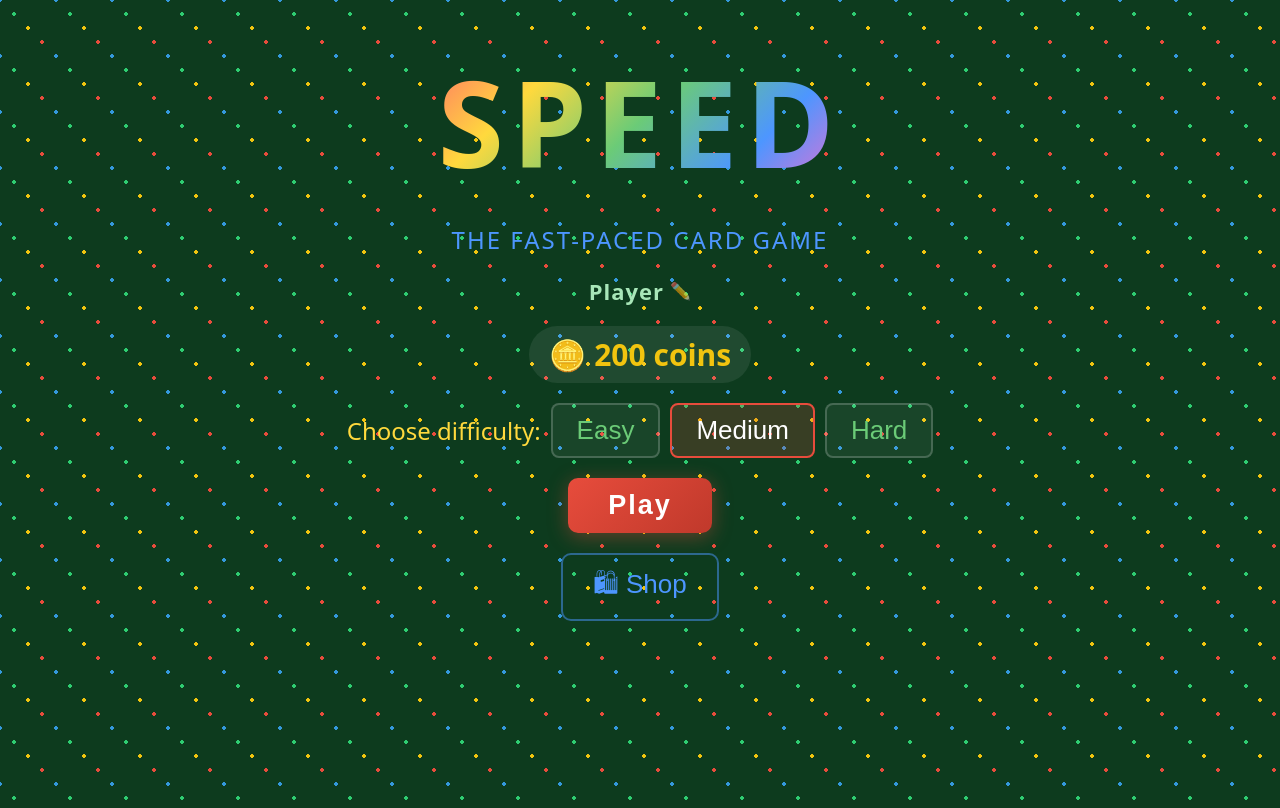
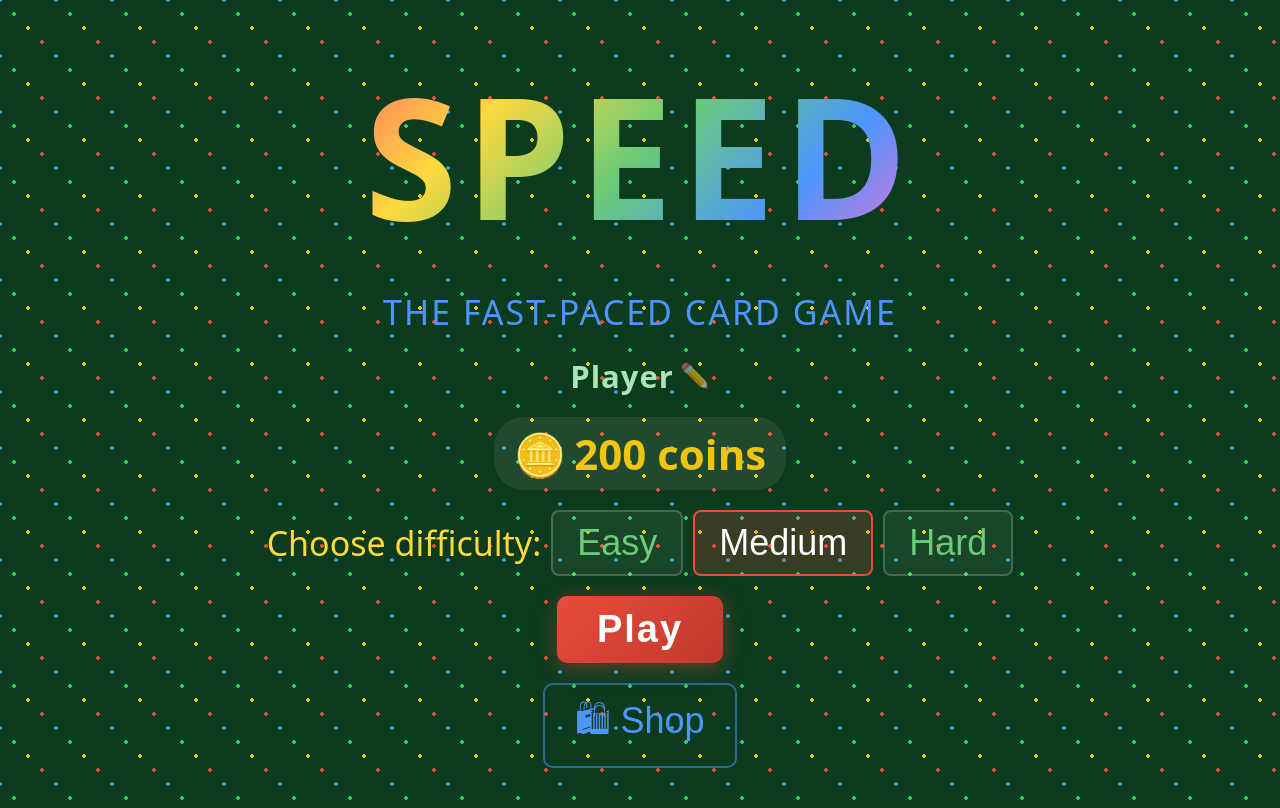
Before and after one commit to gilma88/speed, a React (Vite) app: page / in a window 1280 px wide. Built offline with nearby package versions, Linux system fonts and the light colour scheme.

Commit message:
Increase all font sizes by 40% again
Co-Authored-By: Claude Sonnet 4.6 <noreply@anthropic.com>

```diff
--- a/src/components/GameBoard.css
+++ b/src/components/GameBoard.css
@@ -24,7 +24,7 @@
   padding: 6px 14px;
   border-radius: 8px;
   cursor: pointer;
-  font-size: 23px;
+  font-size: 32px;
   transition: all 0.2s;
 }
 
@@ -33,11 +33,11 @@
 .coin-display-sm {
   color: #f1c40f;
   font-weight: 600;
-  font-size: 27px;
+  font-size: 38px;
 }
 
 .diff-badge {
-  font-size: 20px;
+  font-size: 28px;
   font-weight: 700;
   letter-spacing: 2px;
   color: #ff6bcb;
@@ -54,7 +54,7 @@
   border-radius: 10px;
   background: rgba(255,255,255,0.08);
   color: #ffd93d;
-  font-size: 27px;
+  font-size: 38px;
   font-weight: 600;
 }
 
@@ -72,7 +72,7 @@
 
 .coins-earned {
   color: #f1c40f;
-  font-size: 38px;
+  font-size: 53px;
   font-weight: 700;
   margin: 4px 0 0;
 }
@@ -102,12 +102,12 @@
 }
 
 .gameover-icon {
-  font-size: 85px;
+  font-size: 119px;
   line-height: 1;
 }
 
-.win-text { color: #2ecc71; font-size: 54px; font-weight: 800; }
-.lose-text { color: #e74c3c; font-size: 54px; font-weight: 800; }
+.win-text { color: #2ecc71; font-size: 76px; font-weight: 800; }
+.lose-text { color: #e74c3c; font-size: 76px; font-weight: 800; }
 
 .gameover-buttons {
   display: flex;
@@ -136,13 +136,13 @@
 
 .area-label {
   color: #ffd93d;
-  font-size: 23px;
+  font-size: 32px;
   margin: 0;
   text-transform: uppercase;
   letter-spacing: 1px;
 }
 
-.card-count { color: #6bcb77; font-size: 20px; }
+.card-count { color: #6bcb77; font-size: 28px; }
 
 .tableau {
   display: flex;
@@ -177,7 +177,7 @@
   align-items: center;
   justify-content: center;
   color: rgba(255,255,255,0.2);
-  font-size: 30px;
+  font-size: 42px;
   transition: all 0.2s;
 }
 
@@ -211,7 +211,7 @@
   border-style: dashed;
   border-color: rgba(255,255,255,0.35);
   color: rgba(255,255,255,0.35);
-  font-size: 30px;
+  font-size: 42px;
 }
 
 .spit-pile-area {
@@ -222,14 +222,14 @@
 }
 
 .pile-count {
-  font-size: 20px;
+  font-size: 28px;
   color: #4d96ff;
 }
 
 /* Spit button */
 .spit-btn {
   padding: 14px 50px;
-  font-size: 35px;
+  font-size: 49px;
   font-weight: 900;
   letter-spacing: 4px;
   border: none;
@@ -257,7 +257,7 @@
   background: none;
   border: none;
   cursor: pointer;
-  font-size: 17px;
+  font-size: 24px;
   padding: 0 4px;
   opacity: 0.6;
   transition: opacity 0.2s;
@@ -287,14 +287,14 @@
   min-width: 280px;
 }
 
-.name-edit-box p { color: #ccc; font-size: 19px; letter-spacing: 1px; }
+.name-edit-box p { color: #ccc; font-size: 27px; letter-spacing: 1px; }
 
 .name-input {
   background: rgba(255,255,255,0.1);
   border: 1px solid rgba(255,255,255,0.3);
   border-radius: 8px;
   color: #fff;
-  font-size: 24px;
+  font-size: 34px;
   padding: 8px 14px;
   width: 100%;
   outline: none;
@@ -312,14 +312,14 @@
 
 .hint-text {
   color: #ff6bcb;
-  font-size: 20px;
+  font-size: 28px;
   margin: 0;
   min-height: 16px;
 }
 
 .btn-primary {
   padding: 12px 40px;
-  font-size: 27px;
+  font-size: 38px;
   font-weight: 700;
   border: none;
   border-radius: 10px;
--- a/src/components/Menu.css
+++ b/src/components/Menu.css
@@ -8,7 +8,7 @@
 }
 
 .menu-title {
-  font-size: 120px;
+  font-size: 168px;
   font-weight: 900;
   letter-spacing: 8px;
   background: linear-gradient(135deg, #ff6b6b, #ffd93d, #6bcb77, #4d96ff, #ff6bcb);
@@ -22,7 +22,7 @@
 .menu-sub {
   color: #4d96ff;
   margin: 0;
-  font-size: 24px;
+  font-size: 34px;
   letter-spacing: 2px;
   text-transform: uppercase;
 }
@@ -35,7 +35,7 @@
 
 .player-name-display {
   color: #a8e6b8;
-  font-size: 22px;
+  font-size: 31px;
   font-weight: 600;
   letter-spacing: 1px;
 }
@@ -44,7 +44,7 @@
   background: none;
   border: none;
   cursor: pointer;
-  font-size: 17px;
+  font-size: 24px;
   opacity: 0.6;
   transition: opacity 0.2s;
   padding: 0;
@@ -74,14 +74,14 @@
   min-width: 280px;
 }
 
-.name-edit-box p { color: #ccc; font-size: 19px; letter-spacing: 1px; margin: 0; }
+.name-edit-box p { color: #ccc; font-size: 27px; letter-spacing: 1px; margin: 0; }
 
 .name-input {
   background: rgba(255,255,255,0.1);
   border: 1px solid rgba(255,255,255,0.3);
   border-radius: 8px;
   color: #fff;
-  font-size: 24px;
+  font-size: 34px;
   padding: 8px 14px;
   width: 100%;
   outline: none;
@@ -106,7 +106,7 @@
   padding: 8px 20px;
   border-radius: 30px;
   color: #f1c40f;
-  font-size: 30px;
+  font-size: 42px;
   font-weight: 600;
 }
 
@@ -120,7 +120,7 @@
 .diff-select p {
   margin: 0;
   color: #ffd93d;
-  font-size: 24px;
+  font-size: 34px;
 }
 
 .diff-select {
@@ -136,7 +136,7 @@
   border: 2px solid rgba(255,255,255,0.2);
   background: rgba(255,255,255,0.05);
   color: #6bcb77;
-  font-size: 26px;
+  font-size: 36px;
   cursor: pointer;
   transition: all 0.2s;
 }
@@ -154,7 +154,7 @@
 
 .btn-primary {
   padding: 14px 60px;
-  font-size: 32px;
+  font-size: 45px;
   font-weight: 700;
   border: none;
   border-radius: 12px;
@@ -173,7 +173,7 @@
 
 .btn-secondary {
   padding: 10px 30px;
-  font-size: 26px;
+  font-size: 36px;
   border: 2px solid rgba(77,150,255,0.5);
   border-radius: 10px;
   background: transparent;
@@ -196,7 +196,7 @@
   color: #1a1a2e;
   padding: 14px 32px;
   border-radius: 30px;
-  font-size: 30px;
+  font-size: 42px;
   font-weight: 700;
   z-index: 1000;
   box-shadow: 0 4px 20px rgba(241,196,15,0.5);
@@ -235,12 +235,12 @@
 .shop-panel h2 {
   color: #ffd93d;
   margin: 0;
-  font-size: 35px;
+  font-size: 49px;
 }
 
 .shop-coins {
   color: #f1c40f;
-  font-size: 24px;
+  font-size: 34px;
   font-weight: 600;
   margin: 0;
 }
@@ -277,7 +277,7 @@
 
 .back-name {
   color: #6bcb77;
-  font-size: 17px;
+  font-size: 24px;
   margin: 0;
   text-align: center;
 }
@@ -286,7 +286,7 @@
   padding: 5px 14px;
   border-radius: 6px;
   border: none;
-  font-size: 17px;
+  font-size: 24px;
   font-weight: 600;
   cursor: pointer;
   transition: opacity 0.2s;
--- a/src/index.css
+++ b/src/index.css
@@ -3,7 +3,7 @@
 body {
   margin: 0;
   font-family: system-ui, 'Segoe UI', Roboto, sans-serif;
-  font-size: 24px;
+  font-size: 34px;
   background-color: #0d3b1e;
   background-image:
     radial-gradient(circle, #f1c40f 2px, transparent 2px),
```
